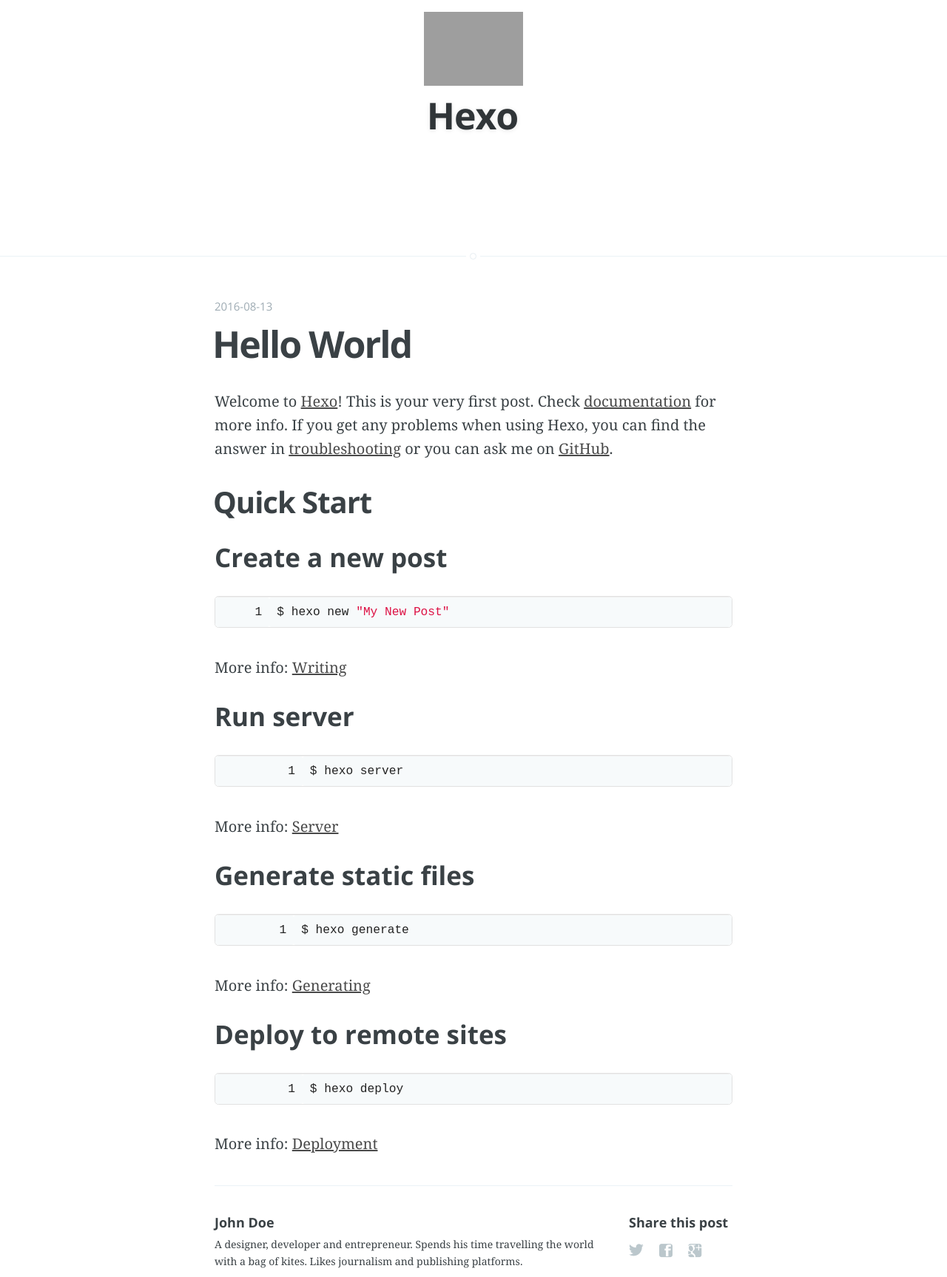
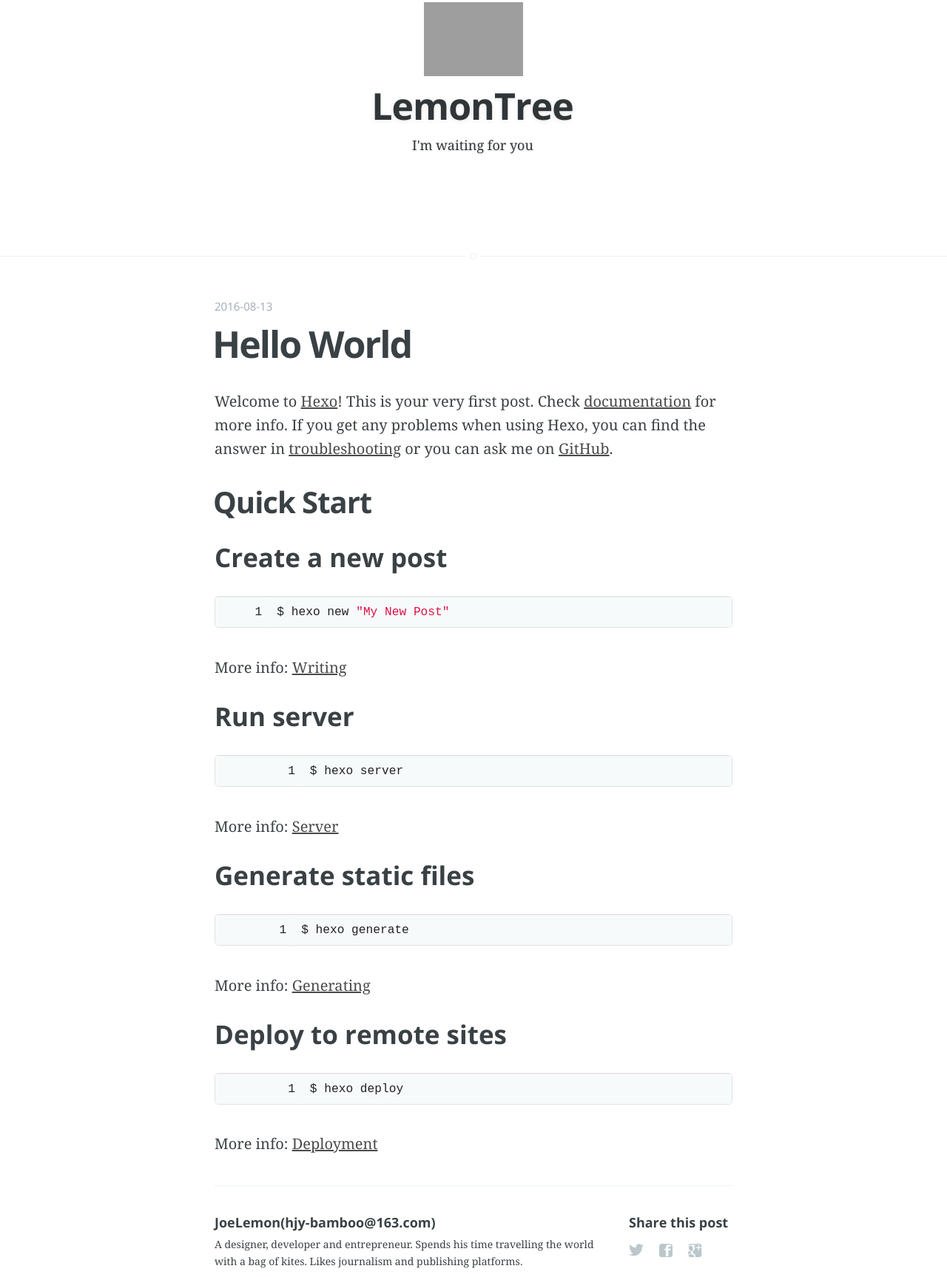
Before and after one commit to JoeLemon/JoeLemon.github.io, a plain HTML site: page 2016/08/13/hello-world/index.html in a window 1280 px wide. Shown: the part 134-1861 px from the top of the page at 74% size. Drawn offline with nearby package versions, Linux system fonts and the light colour scheme; grey boxes are pictures that could not be loaded.

Commit message:
Site updated: 2016-08-13 21:40:55

```diff
--- a/2016/08/13/hello-world/index.html
+++ b/2016/08/13/hello-world/index.html
@@ -4,8 +4,8 @@
 <head>
   <meta http-equiv="Content-Type" content="text/html" charset="UTF-8" >
   <meta http-equiv="X-UA-Compatible" content="IE=edge,chrome=1"/>
-  <title>Hello World | Hexo</title>
-  <meta name="description" content="" />
+  <title>Hello World | LemonTree</title>
+  <meta name="description" content="I'm waiting for you" />
   <meta name="HandheldFriendly" content="True" />
   <meta name="MobileOptimized" content="320" />
   <meta name="viewport" content="width=device-width, initial-scale=1.0" />
@@ -13,7 +13,7 @@
   <link rel="stylesheet" type="text/css" href="/css/screen.css" />
   <link rel="stylesheet" type="text/css" href="//fonts.googleapis.com/css?family=Noto+Serif:400,700,400italic|Open+Sans:700,400" />
 
-  <meta name="generator" content="Hexo">
+  <meta name="generator" content="LemonTree">
 
 
 
@@ -29,8 +29,8 @@
     <div class="vertical">
         <div class="site-head-content inner">
              <a class="blog-logo" href="/"><img src="//blog.ghost.org/content/images/2013/Nov/bloglogo_1-1.png" alt="Blog Logo"/></a>
-            <h1 class="blog-title">Hexo</h1>
-            <h2 class="blog-description"></h2>
+            <h1 class="blog-title">LemonTree</h1>
+            <h2 class="blog-description">I'm waiting for you</h2>
         </div>
     </div>
 </header>
@@ -59,7 +59,7 @@
     </section>
     <footer class="post-footer">
       <section class="author">
-    <h4>John Doe</h4>
+    <h4>JoeLemon(hjy-bamboo@163.com)</h4>
     <p>A designer, developer and entrepreneur. Spends his time travelling the world with a bag of kites. Likes journalism and publishing platforms.</p>
 </section>
       <section class="share">
@@ -96,7 +96,7 @@
 <footer class="site-footer">
 
   <div class="inner">
-     <section class="copyright">All content copyright <a href="/">Hexo</a> &copy; 2014 &bull; All rights reserved.</section>
+     <section class="copyright">All content copyright <a href="/">LemonTree</a> &copy; 2014 &bull; All rights reserved.</section>
      <section class="poweredby">Proudly published with <a class="icon-ghost" href="http://zespia.tw/hexo/">Hexo</a></section>
   </div>
 </footer>
```
Also changed, not shown: archives/2016/08/index.html (+6 -6 lines), archives/2016/index.html (+6 -6 lines), archives/index.html (+6 -6 lines), index.html (+6 -6 lines).
